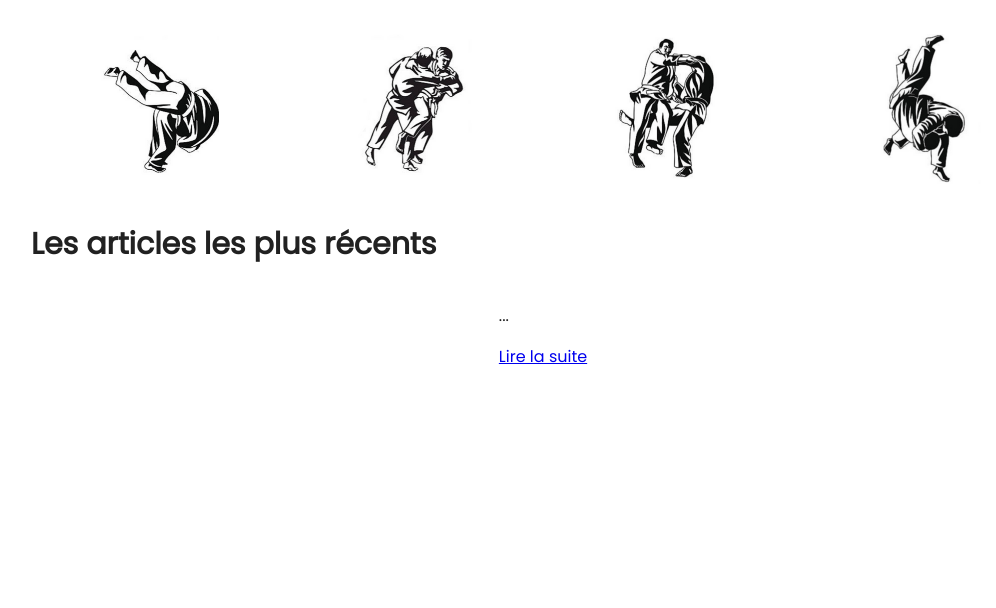
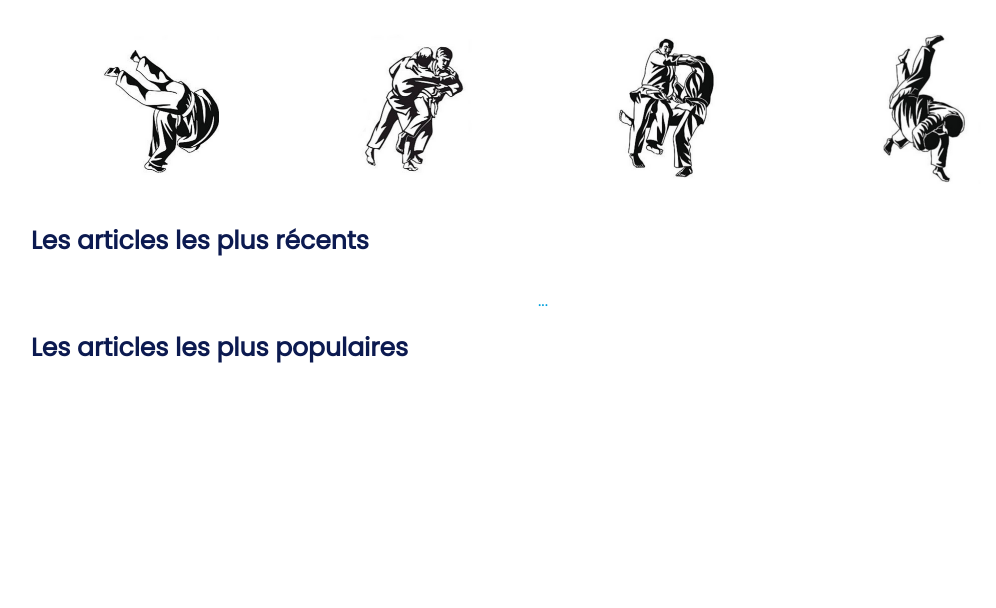
Before and after one commit to TomRij/Judo-site, a PHP site: page / in a window 1280 px wide. Shown: the part 101-709 px from the top of the page, without its empty margins (97-1093 px from the left). Run offline with PHP 8.4, Linux system fonts and the light colour scheme; tables that the repository leaves empty or names only in its code hold one stand-in row (values such as "Sample post"); data that the repository does not hold is empty; some web fonts are replaced.

Commit message:
réglage des redirection vers l'article complet + quelque modification du css

```diff
--- a/CSS/index.css
+++ b/CSS/index.css
@@ -30,6 +30,9 @@
     font-size: 21px;
     text-transform: uppercase;
     letter-spacing: 1px;
+  }
+  .image-menu{
+    width: 5%;
   }
   form {
     background-color: #FFA000 ;
@@ -140,14 +143,29 @@
     list-style-type: none;
   }
   .articles-titre{
-    font-size: 30px;
+    font-size: 25px;
     font-weight: bold;
     margin: 0 auto;
-    margin-bottom: 20px;
+    margin-bottom: 12px;
+    color: #0c1a50;
   }
 .titre-article{
-  margin: 10px;
-  font-size: 20px;
+  margin: 4px;
+  font-size: 18px;
+}
+.a-article {
+  outline: none;
+  text-decoration: none;
+}
+.a-article:link {
+  color: #00A0DC;
+}
+.a-article:visited {
+  color: #15637f;
+}
+.a-article:hover {
+  border: 1px solid;
+  background: #03cbe2;
 }
 .place-article{
   max-width: 30%;
@@ -155,3 +173,10 @@
   margin-left: 20px;
   margin-right: 20px;
 }
+.article-complet-titre{
+  margin-top: 10%;
+  font-size: 45px;
+}
+.article-complet-text{
+  font-size: 20px;
+}
--- a/Controllers/judoController.php
+++ b/Controllers/judoController.php
@@ -6,9 +6,16 @@
 if($uri == "/index.php" ||  $uri == "/"){
     $articles = selectAllArticles($dbh);
     require_once "Templates/Judo/pageAccueil.php";
+}elseif (str_starts_with($uri, "/article")) {
+    if (isset($_GET['articleId'])) {
+        $articleId = $_GET['articleId'];
+        $article = selectArticle($dbh, $articleId);
+        if ($article != null) {
+            require_once "Templates/Articles/article.php";
+        } else {
+            require_once "Templates/Judo/page404.php";
+        }
+    } else {
+        require_once "Templates/Judo/page404.php";
+    }
 }
-
-if($uri == "/article.php" ||  $uri == "article"){
-    $articles = selectArticles($dbh, articleId);
-    require_once "Templates/Judo/article.php";
-}
--- a/Model/articlesModel.php
+++ b/Model/articlesModel.php
@@ -15,10 +15,10 @@
 function selectArticle($dbh, $articleId)
 {
     try {
-        $query = "SELECT * FROM article WHERE $articleId = articleId" ;
-        $chercheUser = $dbh->prepare($query);
-        $chercheUser->execute();
-        return $chercheUser -> fetch();
+        $query = "SELECT * FROM article WHERE articleId = :id";
+    $chercheUser = $dbh->prepare($query);
+    $chercheUser->execute(array(':id' => $articleId));
+    return $chercheUser->fetch();
     } catch (PDOException $e) {
         $message = $e->getMessage();
         die($message);
--- a/Templates/Judo/pageAccueil.php
+++ b/Templates/Judo/pageAccueil.php
@@ -9,9 +9,12 @@
 <div class="FlexContainer article justify-content wrap">
     <?php foreach($articles as $article) : ?>
         <li class="place-article">
-            <h2 class="titre-article"><?= $article->articleTitre ?></h2>
-            <p><?= substr($article->articleTexte, 0, 150) ?>...</p>
-            <a href="article.php?articleId=<?= $article->articleId ?>">Lire la suite</a>
+            <div><a class="a-article"href="article?articleId=<?= $article->articleId ?>&amp;btnEnvoi=1">
+                <h2 class="titre-article"><?= $article->articleTitre ?></h2>
+                <p><?= substr($article->articleTexte, 0, 100) ?>...</p>
+            </a></div>
         </li>
     <?php endforeach ?>
 </div>
+
+<h1 class="articles-titre">Les articles les plus populaires</h1>
```
Also changed, not shown: Controllers/articlesController.php (deleted, +0 -13 lines), Templates/Articles/article.php (+2 -23 lines), Images/judoPrise.jpg (added), README.md.
